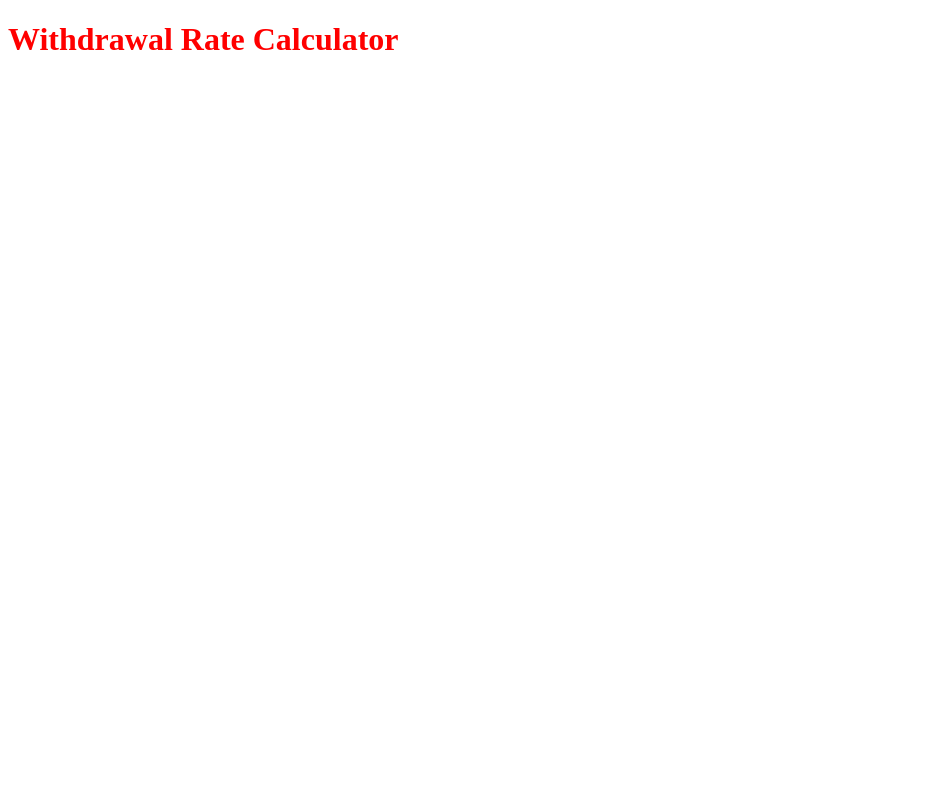
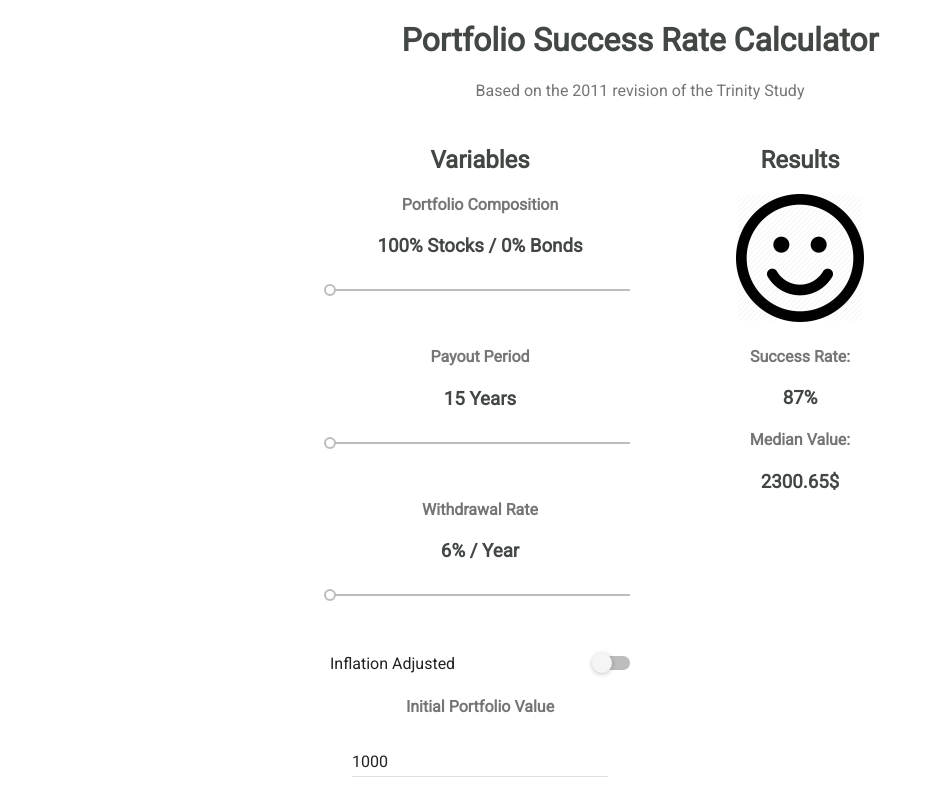
Before and after one commit to jplemieux66/portfolio-success-calculator, a React app: page / in a window 1280 px wide. Shown: the whole page, without its empty margins (0-935 px from the left). Built offline with nearby package versions, Linux system fonts and the light colour scheme.

Commit message:
Create very basic skeleton

```diff
--- a/package.json
+++ b/package.json
@@ -10,15 +10,17 @@
   "author": "",
   "license": "ISC",
   "dependencies": {
+    "babel-preset-env": "^1.6.0",
+    "material-ui": "^0.19.1",
     "react": "^15.6.1",
     "react-dom": "^15.6.1"
   },
   "devDependencies": {
     "babel-core": "^6.26.0",
     "babel-loader": "^7.1.2",
-    "babel-preset-es2017": "^6.24.1",
     "babel-preset-react": "^6.24.1",
     "css-loader": "^0.28.7",
+    "file-loader": "^0.11.2",
     "html-webpack-plugin": "^2.30.1",
     "path": "^0.12.7",
     "style-loader": "^0.18.2",
--- a/src/Components/App.css
+++ b/src/Components/App.css
@@ -1,3 +1,53 @@
-h1 {
-  color: red;
+#app {
+  color: #424743;
+  text-align: center;
+  font-family: 'Roboto', sans-serif;
 }
+
+p,
+h4,
+label {
+  color: #757575;
+}
+
+label {
+  text-align: left;
+}
+
+.container {
+  display: flex;
+  flex-wrap: wrap;
+}
+
+.variables-container {
+  width: 300px;
+}
+
+.results-container {
+  width: 300px;
+}
+
+.col {
+  padding: 10px;
+  min-width: 300px;
+}
+
+.col-left {
+  flex: 1;
+}
+
+.col-right {
+  flex: 1;
+}
+
+.col-left > div {
+  margin-left: auto;
+}
+
+.col-right > div {
+  margin-right: auto;
+}
+
+.results-container img {
+  width: 128px;
+}
--- a/src/Components/App.js
+++ b/src/Components/App.js
@@ -1,11 +1,49 @@
 import React from 'react';
 import { Component } from 'react';
+
+import Slider from 'material-ui/Slider';
+import TextField from 'material-ui/TextField';
+import Toggle from 'material-ui/Toggle';
+
+import PayoutPeriodSlider from './PayoutPeriodSlider';
+import PortfolioCompositionSlider from './PortfolioCompositionSlider';
+import WithdrawalRateSlider from './WithdrawalRateSlider';
+
+import HappyFace from 'file-loader!../img/happy-face.png'
 import './App.css';
 
 class App extends Component {
   render() {
     return (
-      <h1>Withdrawal Rate Calculator</h1>
+      <div id="app">
+        <h1>Portfolio Success Rate Calculator</h1>
+        <p>Based on the 2011 revision of the Trinity Study</p>
+        <div className="container">
+          <div className="col col-left">
+            <div className="variables-container">
+              <h2>Variables</h2>
+              <PortfolioCompositionSlider />
+              <PayoutPeriodSlider />
+              <WithdrawalRateSlider />
+              <Toggle label="Inflation Adjusted" />
+              <h4>Initial Portfolio Value</h4>
+              <TextField id="initial-value-textfield" defaultValue="1000" />
+            </div>
+          </div>
+          <div className="col col-right">
+            <div className="results-container">
+              <h2>Results</h2>
+              <img src={HappyFace} />
+              <span>
+                <h4>Success Rate: </h4>
+                <h3>87%</h3>
+                <h4>Median Value: </h4>
+                <h3>2300.65$</h3>
+              </span>
+            </div>
+          </div>
+        </div>
+      </div>
     );
   }
 }
--- /dev/null
+++ b/src/Components/PayoutPeriodSlider.js
@@ -0,0 +1,23 @@
+import React from 'react';
+import PropTypes from 'prop-types';
+import { Component } from 'react';
+import Slider from 'material-ui/Slider';
+
+const PayoutPeriodSlider = ({period, onValueChanged}) => (
+  <div>
+    <h4>Payout Period</h4>
+    <h3>{period} Years</h3>
+    <Slider step={5} min={15} max={30} onChange={onValueChanged}/>
+  </div>
+);
+
+PayoutPeriodSlider.propTypes = {
+  percentBonds: PropTypes.number,
+  onValueChanged: PropTypes.func
+}
+
+PayoutPeriodSlider.defaultProps = {
+  period: 15
+}
+
+export default PayoutPeriodSlider;
--- /dev/null
+++ b/src/Components/PortfolioCompositionSlider.js
@@ -0,0 +1,23 @@
+import React from 'react';
+import PropTypes from 'prop-types';
+import { Component } from 'react';
+import Slider from 'material-ui/Slider';
+
+const PortfolioCompositionSlider = ({percentBonds, onValueChanged}) => (
+  <div>
+    <h4>Portfolio Composition</h4>
+    <h3>{100-percentBonds}% Stocks / {percentBonds}% Bonds</h3>
+    <Slider step={25} min={0} max={100} onChange={onValueChanged}/>
+  </div>
+);
+
+PortfolioCompositionSlider.propTypes = {
+  percentBonds: PropTypes.number,
+  onValueChanged: PropTypes.func
+}
+
+PortfolioCompositionSlider.defaultProps = {
+  percentBonds: 0
+}
+
+export default PortfolioCompositionSlider;
--- /dev/null
+++ b/src/Components/WithdrawalRateSlider.js
@@ -0,0 +1,23 @@
+import React from 'react';
+import PropTypes from 'prop-types';
+import { Component } from 'react';
+import Slider from 'material-ui/Slider';
+
+const WithdrawalRateSlider = ({rate, onValueChanged}) => (
+  <div>
+    <h4>Withdrawal Rate</h4>
+    <h3>{rate}% / Year</h3>
+    <Slider step={1} min={3} max={12} onChange={onValueChanged} />
+  </div>
+);
+
+WithdrawalRateSlider.propTypes = {
+  percentBonds: PropTypes.number,
+  onValueChanged: PropTypes.func
+}
+
+WithdrawalRateSlider.defaultProps = {
+  rate: 6
+}
+
+export default WithdrawalRateSlider;
--- a/src/index.html
+++ b/src/index.html
@@ -1,8 +1,10 @@
 <!DOCTYPE html>
 <html lang="en">
   <head>
-    <title>Portfolio Success Calculator - Based on Trinity Study</title>
+    <title>Portfolio Success Calculator | Based on Trinity Study</title>
     <meta charset="utf-8">
+    <meta name="viewport" content="width=device-width, initial-scale=1.0">
+    <link href="https://fonts.googleapis.com/css?family=Roboto" rel="stylesheet">
   </head>
   <body>
     <div id="app"></div>
--- a/src/index.js
+++ b/src/index.js
@@ -1,8 +1,11 @@
 import React from 'react';
 import ReactDOM from 'react-dom';
+import MuiThemeProvider from 'material-ui/styles/MuiThemeProvider';
 import App from './components/App';
 
 ReactDOM.render(
-  <App/>,
+  <MuiThemeProvider>
+    <App/>
+  </MuiThemeProvider>,
   document.getElementById('app')
 );
--- a/webpack.config.js
+++ b/webpack.config.js
@@ -16,7 +16,8 @@ module.exports = {
     loaders: [
       { test: /\.js$/, loader: 'babel-loader', exclude: /node_modules/ },
       { test: /\.jsx/, loader: 'babel-loader', exclude: /node_modules/ },
-      { test: /\.css$/, loader: 'style-loader!css-loader', exclude: /node_modules/ }
+      { test: /\.css$/, loader: 'style-loader!css-loader', exclude: /node_modules/ },
+      { test: /\.(.png|svg|jpg|gif)$/, loader: 'file-loader?name=/src/img/[name].[ext]', exclude: /node_modules/ }
     ]
   },
   plugins: [HtmlWebpackPluginConfig]
```
Also changed, not shown: palette (2).css (added, +10 -0 lines), .babelrc, src/img/happy-face.png (added), src/img/ok-face.png (added), src/img/sad-face.png (added), 1 other file.
